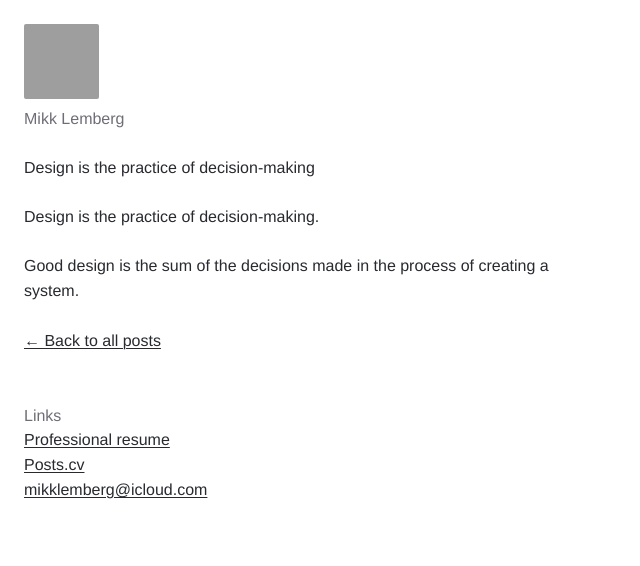
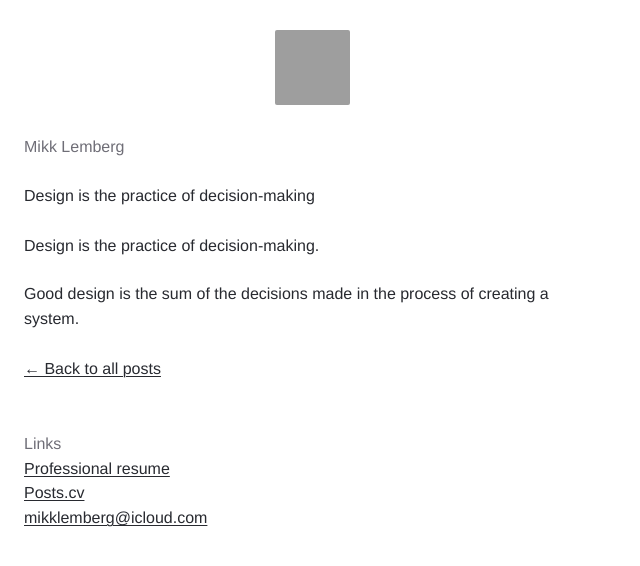
Before and after one commit to mikklemberg/My-personal-notes, a Jekyll site: the page built from _posts/2023-01-23-decision-making.md, in a window 1280 px wide. Shown: the top 566 px of the page, without its empty margins (0-640 px from the left). Built offline with Jekyll 4.4.1, drawn with Linux system fonts in a browser that asks for light colours; grey boxes are pictures that could not be loaded.

Commit message:
Update style.css

```diff
--- a/assets/css/style.css
+++ b/assets/css/style.css
@@ -98,3 +98,13 @@ hr {
         max-width: 576px;
     }
 }
+
+
+img {
+    margin: auto;
+    margin-top: 1.875rem;
+    margin-bottom: 1.875rem;
+    border-radius: .25rem;
+    display: block;
+    max-width: 100% !important;
+}
```
